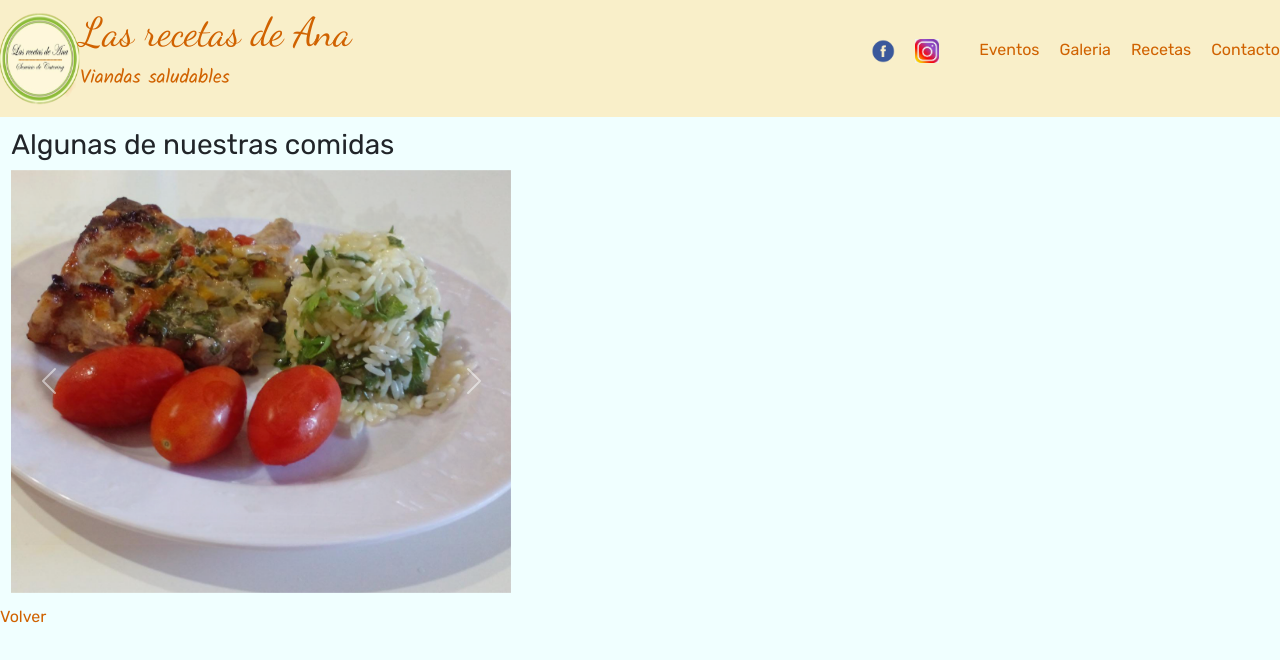
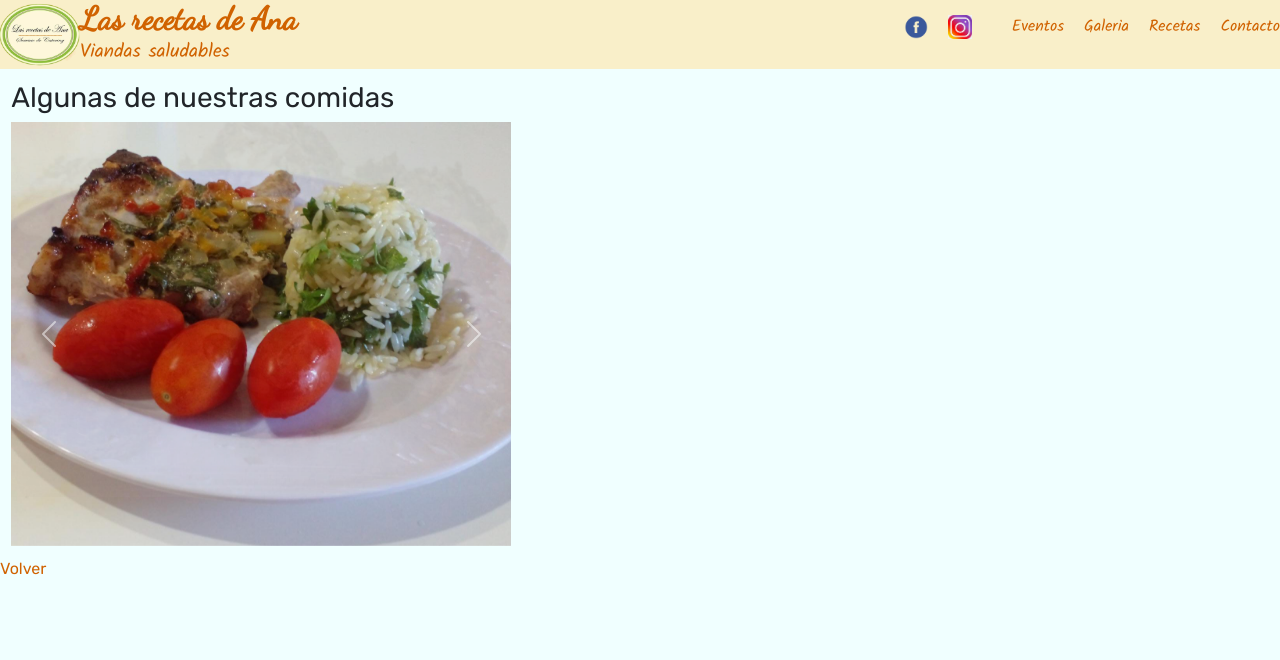
Before and after one commit to roxanfa/TPFinal, a plain HTML site: page Galeria.html in a window 1280 px wide. Drawn offline with nearby package versions, Linux system fonts and the light colour scheme; a web font is replaced by a local one.

Commit message:
bootstrap
corrección de algunos items de mi css ya que tomaba como defecto las configuraciones de bootstrap

```diff
--- a/Galeria.html
+++ b/Galeria.html
@@ -11,7 +11,7 @@
   </head>
   <body>
     <header>
-      <div class="navbar">
+      <div class="navbar1">
         <div class="logo">
           <img src="img/logos/logo2.png">
           <div class="marca">
--- a/css/config.css
+++ b/css/config.css
@@ -29,7 +29,7 @@ header {
 	color: #D06200;
 }
 
-.navbar {
+.navbar1{
 	display: flex;
 	justify-content: space-between;
 	align-items: center;
@@ -42,10 +42,15 @@ header {
 .marca {
 	font-family: 'Dancing Script';
 }
-
+.marca h1{
+    margin-bottom: 0;
+    font-size: 2em;
+    font-weight: bold;
+}
 .marca p {
 	font-family: Kalam;
 	font-size: 1.2rem;
+	margin-bottom: 0;
 }
 
 .logo img {
@@ -63,7 +68,7 @@ ol{
 	box-sizing: border-box;
 }
 ul {
-	/*min-width: 500px;*/
+	min-width: 500px;
 	display: flex;
 	justify-content: flex-end;
 	gap:  20px;
@@ -71,6 +76,7 @@ ul {
 
 ul li {
 	list-style: none;
+	font-family: Kalam;
 }
 
 a {
@@ -81,6 +87,7 @@ a {
 	margin: 0.5rem;
 	padding: 0.5rem;
 	display: block;
+	font-size: 1.2rem;
 	justify-content: flex-start;
 }
 footer{
@@ -88,6 +95,8 @@ footer{
 	display: flex;
 	justify-content: flex-end;
 }
+
+
 
 .direccion {
 	text-align: center;
```
Also changed, not shown: Contacto.html (+2 -2 lines), Eventos.html (+1 -1 lines), Recetas.html (+1 -1 lines), lasrecetasdeana.html (+1 -1 lines).
